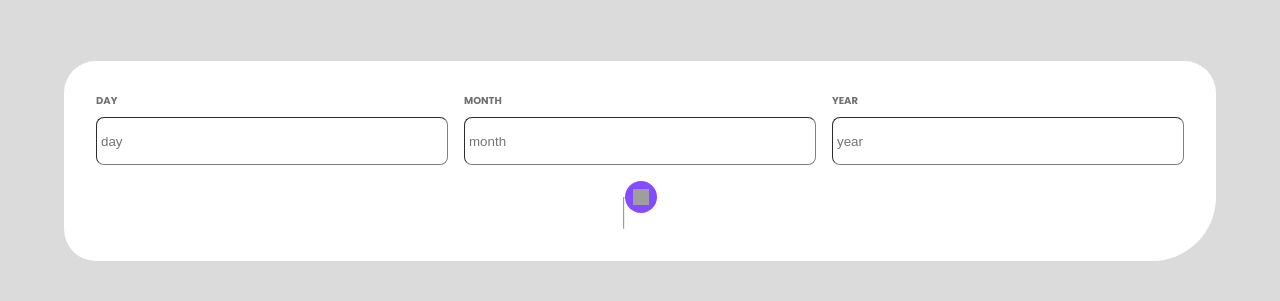
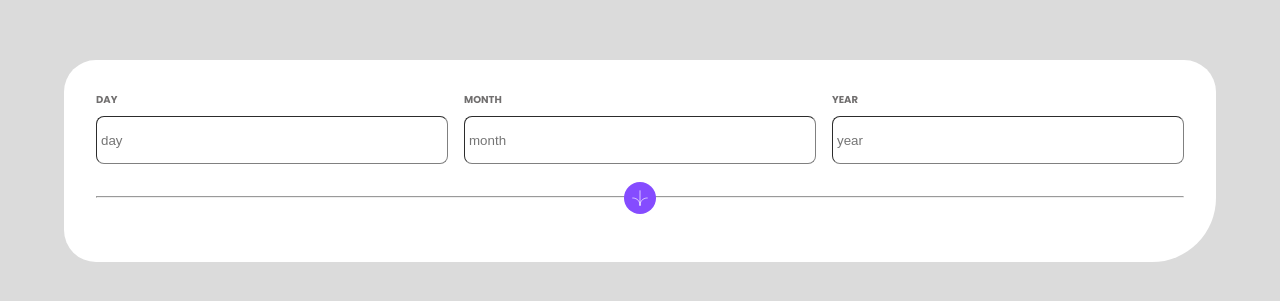
Before and after one commit to riwepo/fem-age-calculator-app, a React (Create React App) app: page / in a window 1280 px wide. Shown: the part 239-540 px from the top of the page. Built offline with nearby package versions, Linux system fonts and the light colour scheme; grey boxes are pictures that could not be loaded.

Commit message:
move hr out of button container import image from moved source

```diff
--- a/src/components/Form.js
+++ b/src/components/Form.js
@@ -1,6 +1,6 @@
 import React from "react";
 
-import buttonImg from "../../assets/images/icon-arrow.svg";
+import buttonImg from "../assets/images/icon-arrow.svg";
 
 import classes from "./Form.module.css";
 
@@ -15,8 +15,8 @@ function Form() {
         <label htmlFor="year">YEAR</label>
         <input type="text" id="year" placeholder="year" />
       </div>
+      <hr />
       <div className={classes.buttonContainer}>
-        <hr />
         <button className={classes.button}>
           <img src={buttonImg} alt="arrow" />
         </button>
```
